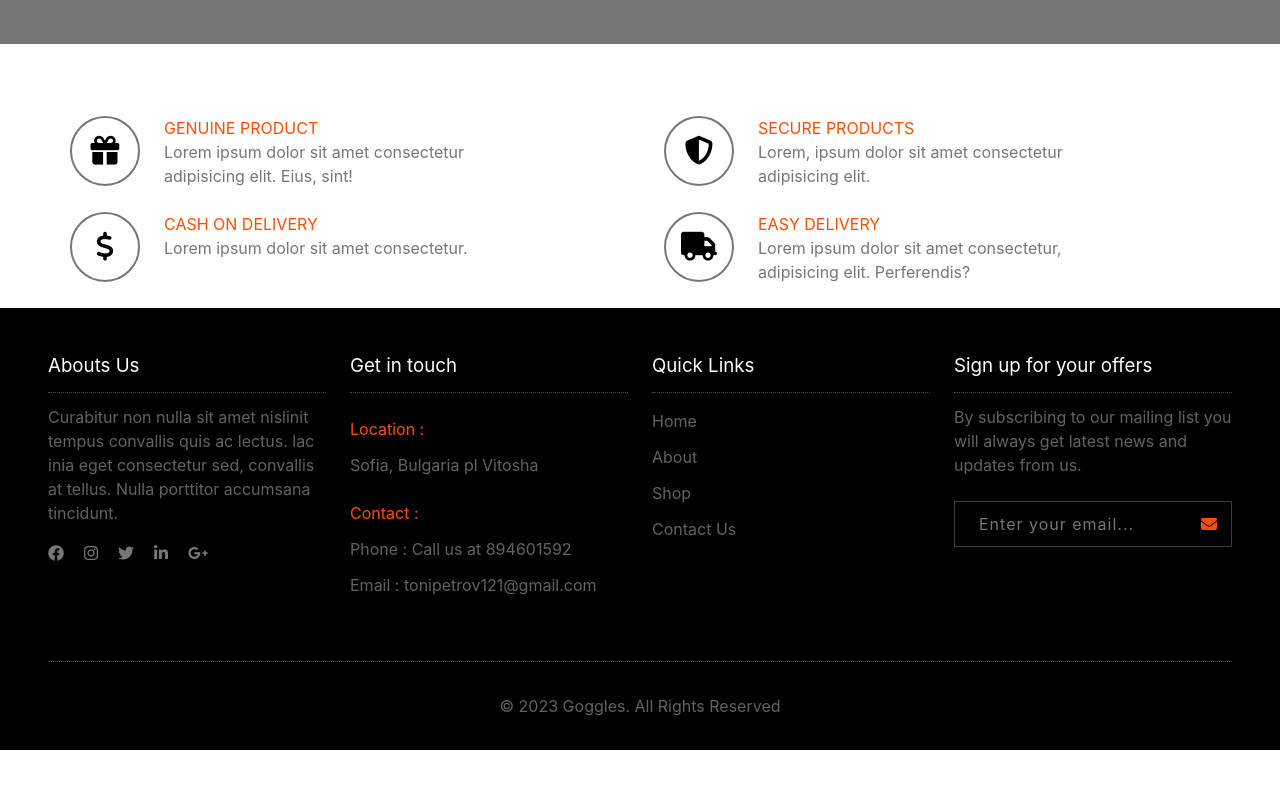
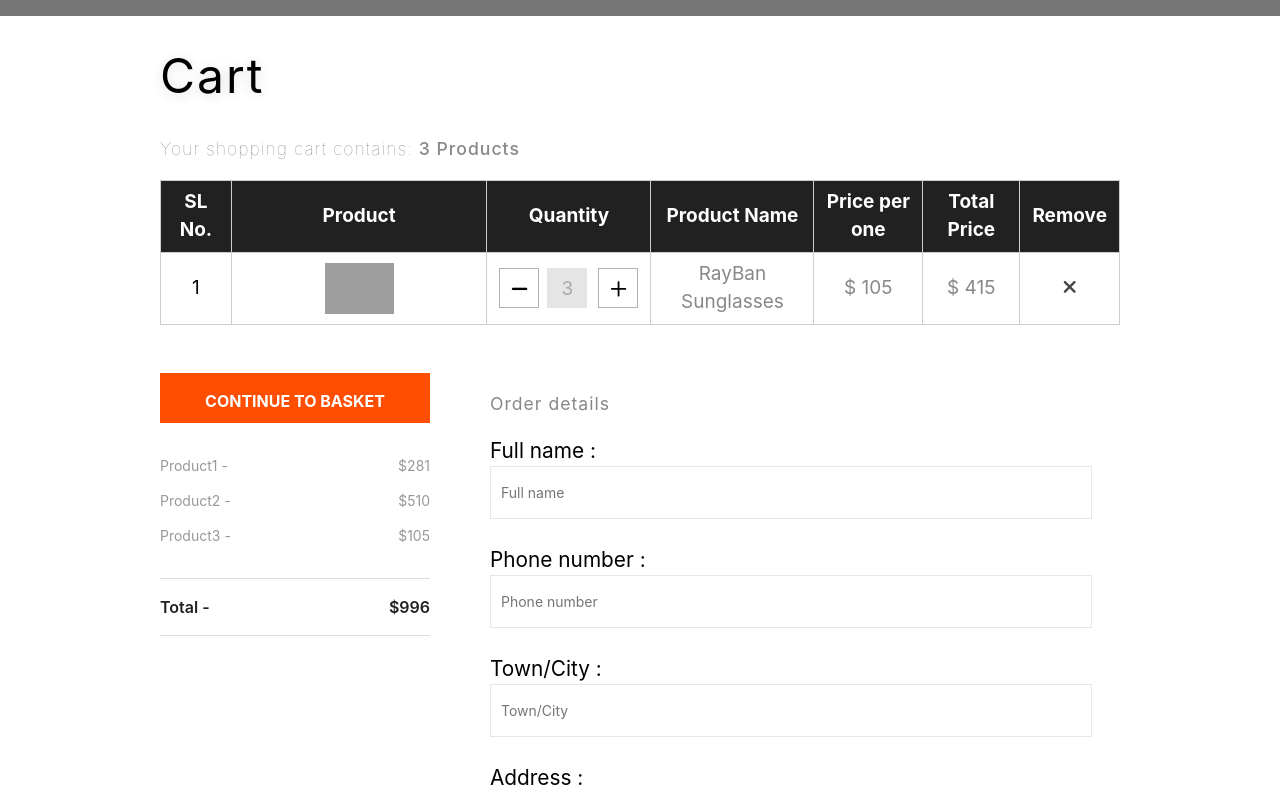
Before and after one commit to tonnyhc/Online-Shop-React-Client, a React (Create React App) app: page /cart in a window 1280 px wide. Shown: the part 320-1112 px from the top of the page. Before the commit the page ends 1070 px from the top, so only its background shows below. Built offline with nearby package versions, Linux system fonts and the light colour scheme; grey boxes are pictures that could not be loaded; the HTML template or start-up script is replaced by a standard one.

Commit message:
Created a service for the products and template for the cart component

```diff
--- a/src/App.js
+++ b/src/App.js
@@ -1,5 +1,6 @@
 import { useState, useContext } from 'react';
 import { Route, Routes } from 'react-router-dom';
+import Cookies from 'js-cookie';
 
 import { AuthDataContext } from '../src/contexts/AuthContext';
 
@@ -19,6 +20,7 @@ import { useLocalStorage } from './hooks/useLocalStorage';
 
 function App() {
   const [userData, setUserData] = useLocalStorage('userData', {});
+  const [csrfToken, setCsrfToken] = useState(Cookies.get('csrftoken'))
 
   const userLogin = (authData) => {
     setUserData(authData);
@@ -31,7 +33,7 @@ function App() {
 
   return (
     <div>
-      <AuthDataContext.Provider value={{userData, userLogin, userLogout}}>
+      <AuthDataContext.Provider value={{userData, userLogin, userLogout, csrfToken}}>
         <AuthForm />
         <Header />
 
--- a/src/components/cart/Cart.js
+++ b/src/components/cart/Cart.js
@@ -1,10 +1,144 @@
 import { BannerSmall } from "../banner/BannerSmall";
+
+
+import styles from './Cart.module.css';
 
 export const Cart = () => {
     return (
         <>
-            <h3>Cart Page</h3>
             <BannerSmall currPage={'Checkout'} />
+
+            <section className={styles.cartSection}>
+                <h3 className={styles.title}>Cart</h3>
+
+                <h4 className={styles.itemsCount}>Your shopping cart contains: <span>3 Products</span></h4>
+
+                <table className={styles.table}>
+
+                    <thead>
+                        <tr>
+                            <th>SL No.</th>
+                            <th>Product</th>
+                            <th>Quantity</th>
+                            <th>Product Name</th>
+                            <th>Price per one</th>
+                            <th>Total Price</th>
+                            <th>Remove</th>
+                            {/* <th><a href="#"><i class="fa-solid fa-xmark"></i></a></th> */}
+                        </tr>
+                    </thead>
+
+                    <tbody>
+                        <tr>
+                            <td>1</td>
+
+                            <td>
+                                <div className={styles.productImage}>
+                                    <img src="https://images.unsplash.com/photo-1511499767150-a48a237f0083?ixlib=rb-4.0.3&ixid=MnwxMjA3fDB8MHxwaG90by1wYWdlfHx8fGVufDB8fHx8&auto=format&fit=crop&w=580&q=80" alt="" />
+                                </div>
+                            </td>
+
+                            <td>
+                                <div className={styles.quantityWrapper}>
+                                    <div >
+                                        <button className={styles.quantityChanger}>
+                                            <i class="fa-sharp fa-solid fa-minus"></i>
+                                        </button>
+                                    </div>
+                                    <div className={styles.quantity}><span>3</span></div>
+                                    <div >
+                                        <button className={styles.quantityChanger}>
+                                            <i class="fa-sharp fa-regular fa-plus"></i>
+                                        </button>
+                                    </div>
+                                </div>
+                            </td>
+
+                            <td className={styles.tdGray}>
+                                <span>RayBan Sunglasses</span>
+                            </td>
+
+                            <td className={styles.tdGray}>
+                                <span>$ 105</span>
+                            </td>
+
+                            <td className={styles.tdGray}>
+                                <span>$ 415</span>
+                            </td>
+
+                            <td>
+                                <a href="#">
+                                    <i class="fa-solid fa-xmark"></i>
+                                </a>
+                            </td>
+
+                        </tr>
+                    </tbody>
+
+                </table>
+
+            </section>
+
+            <section className={styles.checkoutSection}>
+
+                <div className={styles.cartInfoWrapper}>
+                    <h4>CONTINUE TO BASKET</h4>
+                    <ul className={styles.productsList} role='list'>
+                        <li className={styles.product}>
+                            Product1 - <span>$281</span>
+                        </li>
+
+                        <li className={styles.product}>
+                            Product2 - <span>$510</span>
+                        </li>
+
+                        <li className={styles.product}>
+                            Product3 - <span>$105</span>
+                        </li>
+
+                        <li className={styles.product}>
+                            Total - <span>$996</span>
+                        </li>
+                    </ul>
+                </div>
+
+                <div className={styles.checkoutWrapper}>
+                    <h4>Order details</h4>
+
+                    <form method='post' class={styles.checkoutForm}>
+
+                        <div>
+                            <label htmlFor="fullName">Full name :</label>
+                            <input type="text" name="fullName" id="fullName" placeholder="Full name" />
+                        </div>
+
+
+                        <div>
+                            <label htmlFor="phoneNumber">Phone number :</label>
+                            <input type="text" name="phoneNumber" id="phoneNumber" placeholder="Phone number" />
+                        </div>
+
+                        <div>
+                            <label htmlFor="town">Town/City :</label>
+                            <input type="text" name="town" id="town" placeholder="Town/City" />
+                        </div>
+
+                        <div>
+                            <label htmlFor="address">Address :</label>
+                            <input type="text" name="address" id="address" placeholder="Address" />
+                        </div>
+
+                        <div>
+                            <label htmlFor="zip">Address :</label>
+                            <input type="text" name="zip" id="zip" placeholder="Zip/Postal Code" />
+                        </div>
+
+                        <button className={`${styles.checkoutBtn}`}>DELIVERY TO THIS ADDRESS</button>
+
+                    </form>
+                </div>
+
+            </section>
         </>
     );
 }
--- /dev/null
+++ b/src/components/cart/Cart.module.css
@@ -0,0 +1,195 @@
+/* CART SECTION */
+
+.cartSection {
+    width: 75%;
+    margin: 0 auto;
+}
+
+.title{
+    font-size: 3rem;
+    font-weight: 400;
+    letter-spacing: 2px;
+    text-shadow: 0 2px 12px rgb(0 0 0 / 14%);
+    margin: 24px 0;
+}
+
+.itemsCount{
+    font-size: 1.1em;
+    margin: 1em 0;
+    letter-spacing: 1px;
+    color: #888;
+    font-weight: lighter;
+}
+
+.itemsCount span{
+    font-weight: 500;
+}
+
+table{
+    width: 100%;
+}
+
+table, th, td{
+    border: 1px solid #CDCDCD;
+    border-collapse: collapse;
+}
+
+table th, table td{
+    text-align: center;
+    padding: 7px 12px;
+    font-size: 19px;
+}
+
+table thead th{
+    background-color: #212121;
+    color: #fff;
+
+}
+
+.productImage img{
+    width: 30%;
+    max-width: 580px;
+    margin: auto;
+}
+
+.tdGray{
+    color: #888;
+}
+
+.quantityWrapper{
+    display: flex;
+    justify-content: space-between;
+    align-items: center;
+    gap: 8px;
+}
+
+.quantityChanger{
+    width: 40px;
+    height: 40px;
+    text-align: center;
+    vertical-align: middle;
+    background-color: transparent;
+    outline: none;
+    border: 1px solid #b2b2b2;
+    cursor: pointer;
+    display: flex;
+    justify-content: center;
+    align-items: center;
+}
+
+.quantityChanger:hover{
+    background-color: #E5E5E5;
+}
+
+.quantity{
+    cursor: default;
+    width: 40px;
+    height: 40px;
+    padding: 8px 0px;
+    color: #A9A9A9;
+    line-height: 24px;
+    border: 1px solid #E5E5E5;
+    background-color: #E5E5E5;
+    text-align: center;
+    display: inline-block;
+    margin-right: 3px;
+}
+
+/* CHECKOUT SECTION */
+
+.checkoutSection{
+    width: 75%;
+    margin: auto;
+    display: flex;
+    gap: 60px;
+    margin: 48px auto 90px auto;
+
+}
+.cartInfoWrapper{
+    width: 30%;
+}
+
+.cartInfoWrapper h4{
+    height: 50px;
+    padding: 1em;
+    background: #ff4e00;
+    font-size: 1em;
+    color: #fff;
+    text-transform: uppercase;
+    text-align: center;
+    margin: 0 0 2em;
+}
+
+.product{
+    list-style-type: none;
+    margin-bottom: 1em;
+    font-size: 14px;
+    color: #999;
+}
+
+.productsList{
+    margin: 24px 0 0 0;
+    padding: 0;
+}
+
+.product:last-child {
+    font-size: 1em;
+    color: #212121;
+    font-weight: 600;
+    padding: 1em 0;
+    border-top: 1px solid #DDD;
+    border-bottom: 1px solid #DDD;
+    margin: 2em 0 0;
+}
+
+.product span{
+    float: right;
+}
+
+.checkoutWrapper{
+    width: 70%;
+}
+
+.checkoutWrapper h4{
+    font-size: 1.1em;
+    margin: 1em 0;
+    font-weight: 400;
+    letter-spacing: 1px;
+    color: #888;
+}
+
+.checkoutForm input{
+    display: block;
+    width: 95.5%;
+    padding: 15px 10px;
+    font-size: 14px;
+    color: #212121;
+    background: #fff;
+    border: 1px solid #e7e7e7;
+    margin-bottom: 25px;
+    outline: none;
+}
+.checkoutForm label{
+    font-size: 1.3rem;
+}
+
+
+.checkoutForm div:not(:last-child){
+    margin-bottom: 24px;
+}
+
+.checkoutBtn{
+    display: block;
+    position: relative;
+    padding: 11px 30px;
+    letter-spacing: 1px;
+    background: #212121;
+    font-size: 1em;
+    color: #fff;
+    font-weight: 600;
+    border: none;
+    outline: none;
+    transition: 0.5s all;
+    text-transform: uppercase;
+    cursor: pointer;
+}
--- a/src/components/products/Products.js
+++ b/src/components/products/Products.js
@@ -1,22 +1,31 @@
-import styles from './Products.module.css'
+
+import { useEffect, useState } from 'react';
+
+
 import { RangeSlider } from './RangeSlider';
-import { useEffect, useState } from 'react';
-import { style } from '@mui/system';
+
 import { BannerSmall } from '../banner/BannerSmall';
 import { ProductCard } from './productCard/ProductCard';
 
+import * as productServices from '../../services/productService'
+
+import styles from './Products.module.css'
 
 export const Products = () => {
     const [products, setProducts] = useState([]);
 
     useEffect(() => {
-        fetch('http://localhost:8000/api/products/')
-            .then(res => res.json())
-            .then(data => {
-                setProducts(data);
-                console.log(data)
-            })
-            .catch(error => console.log(error))
+        const fetchProducts = async () => {
+            try {
+                const products = await productServices.getAll();
+                setProducts(products);
+            } catch (e) {
+                alert(e.msg);
+            }
+        };
+
+        fetchProducts();
+
     }, []);
 
 
--- /dev/null
+++ b/src/services/productService.js
@@ -0,0 +1,27 @@
+const url = 'http://localhost:8000/api/products/';
+
+export const getAll = async () => {
+    try{
+        const response = await fetch(url);
+        if (response.ok !== true){
+            throw new Error(response.msg)
+        }
+        const data = await response.json()
+        return data;
+    } catch (e){
+        throw new Error(e.msg)
+    }
+}
+
+export const getBySlug = async (slug) => {
+    try{
+        const response = await fetch(url + slug);
+        if (response.ok !== true){
+            throw new Error(response.msg);
+        }
+        const data = await response.json();
+        return data
+    } catch (e){
+        throw new Error(e.msg)
+    }
+}
```
Also changed, not shown: src/components/products/productDetails/ProductDetails.js (+22 -3 lines).
